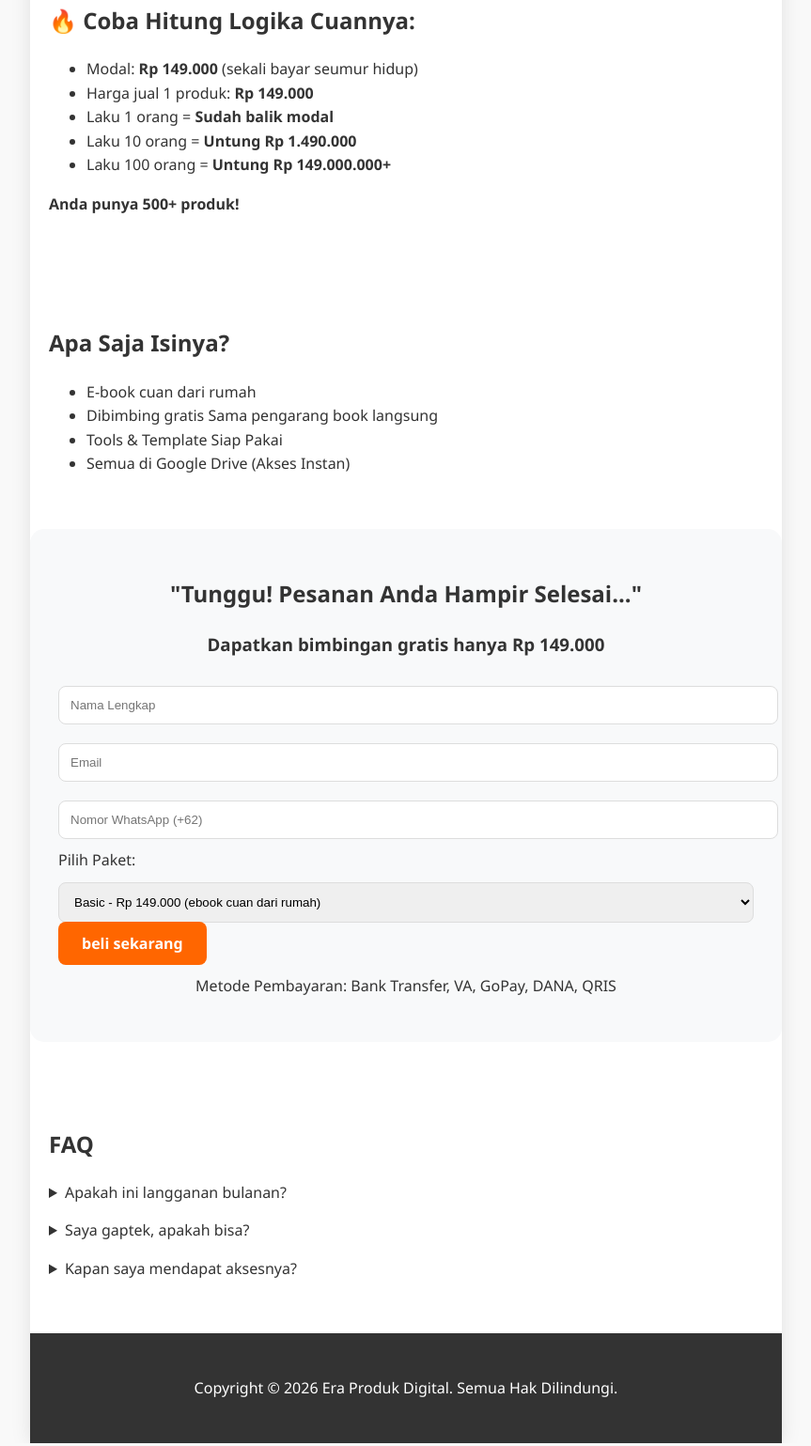
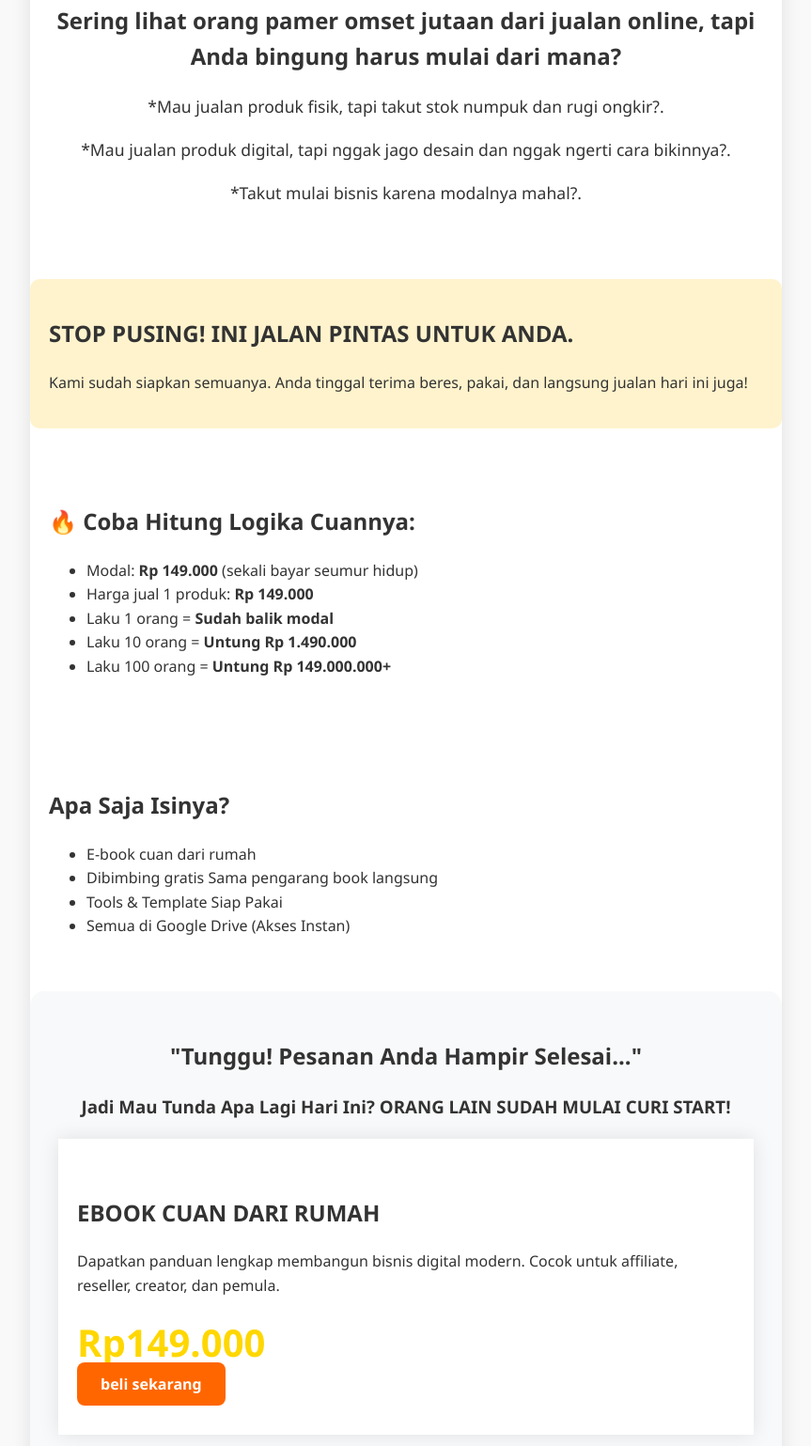
Before and after one commit to rohl1yadi-hue/cuandarirumah, a plain HTML site: page index.html in a window 1280 px wide. Shown: the part 944-2483 px from the top of the page at 94% size, without its empty margins (208-1071 px from the left). Drawn offline with Linux system fonts and the light colour scheme.

Commit message:
Update index.html
jual pd

```diff
--- a/index.html
+++ b/index.html
@@ -44,6 +44,18 @@
     </section>
 
     <section>
+      <h2 style="text-align:center;">Sering lihat orang pamer omset jutaan dari jualan online, tapi Anda bingung harus mulai dari mana?</h2>
+      <p style="text-align:center; font-size:1.1em;">*Mau jualan produk fisik, tapi takut stok numpuk dan rugi ongkir?.</p>
+     <p style="text-align:center; font-size:1.1em;">*Mau jualan produk digital, tapi nggak jago desain dan nggak ngerti cara bikinnya?.</p>
+     <p style="text-align:center; font-size:1.1em;">*Takut mulai bisnis karena modalnya mahal?.</p>
+     </section>
+
+       <section class="highlight">
+      <h2>STOP PUSING! INI JALAN PINTAS UNTUK ANDA.</h2>
+      <p>Kami sudah siapkan semuanya. Anda tinggal terima beres, pakai, dan langsung jualan hari ini juga!</p>
+    </section>
+
+    <section>
       <h2>🔥 Coba Hitung Logika Cuannya:</h2>
       <ul>
         <li>Modal: <strong>Rp 149.000</strong> (sekali bayar seumur hidup)</li>
@@ -52,7 +64,7 @@
         <li>Laku 10 orang = <strong>Untung Rp 1.490.000</strong></li>
         <li>Laku 100 orang = <strong>Untung Rp 149.000.000+</strong></li>
       </ul>
-      <p><strong>Anda punya 500+ produk!</strong></p>
+
     </section>
 
     <section>
@@ -68,27 +80,36 @@
     <!-- Form Order -->
     <section id="order" class="form-container">
       <h2 style="text-align:center;">"Tunggu! Pesanan Anda Hampir Selesai..."</h2>
-      <h3 style="text-align:center;">Dapatkan bimbingan gratis hanya Rp 149.000</h3>
+      <h3 style="text-align:center;">﻿Jadi Mau Tunda Apa Lagi Hari Ini? ORANG LAIN SUDAH MULAI CURI START!</h3>
 
-      <form action="https://formsubmit.co/emailkamu@email.com" method="POST">
-        <input type="text" placeholder="Nama Lengkap" required>
-        <input type="email" placeholder="Email" required>
-        <input type="tel" placeholder="Nomor WhatsApp (+62)" required>
+     <!-- PRODUK -->
+  <section class="container">
+    <div class="product">
 
-        <label>Pilih Paket:</label>
-        <select>
-          <option value="basic">Basic - Rp 149.000 (ebook cuan dari rumah)</option>
 
-        </select>
+
+      <div class="product-text">
+        <h2>EBOOK CUAN DARI RUMAH</h2>
+
+        <p>
+          Dapatkan panduan lengkap membangun bisnis digital modern.
+          Cocok untuk affiliate, reseller, creator, dan pemula.
+        </p>
+
+        <div class="price">
+          Rp149.000
+        </div>
 
         </button>
             <a href="http://lynk.id/alifad/RKeeraV" target="_blank"
 style="background:#ff6600; color:white; padding:12px 25px; text-decoration:none; border-radius:8px; font-weight:bold;">
 beli sekarang
 </a></button>
+      </div>
+
       </form>
 
-      <p style="text-align:center; margin-top:20px;">Metode Pembayaran: Bank Transfer, VA, GoPay, DANA, QRIS</p>
+
     </section>
 
     <!-- FAQ -->
```
